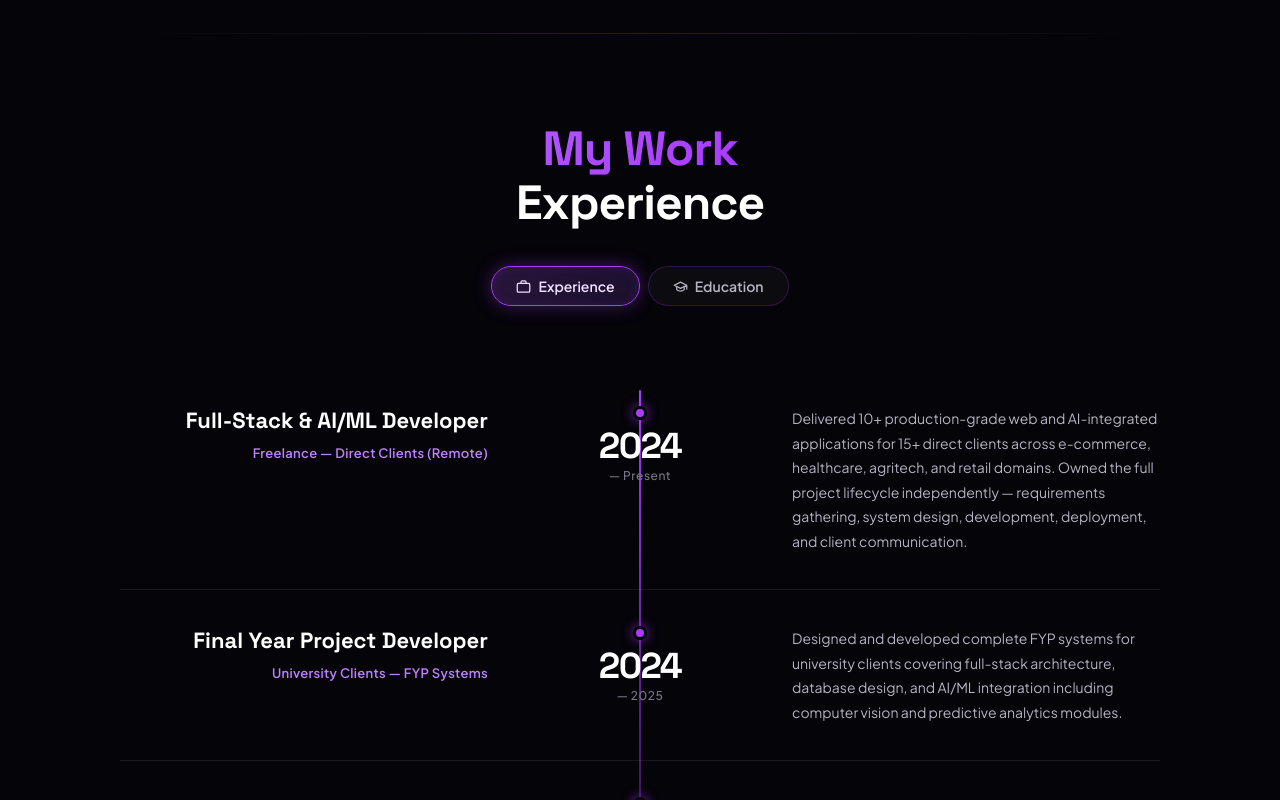
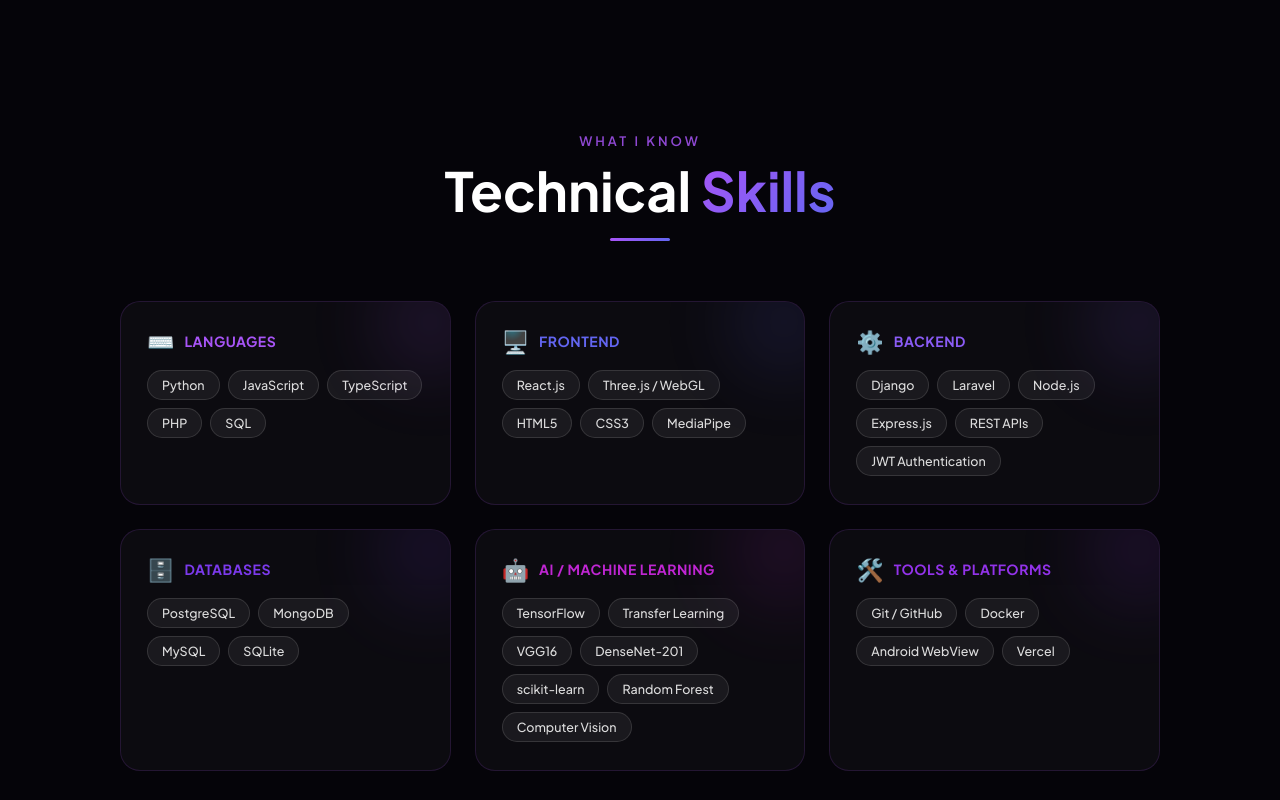
Before and after one commit to Awaisghan/MY-portfolio, a React (Vite) app: page / in a window 1280 px wide. Shown: the part 2440-3240 px from the top of the page. Built offline with nearby package versions, Linux system fonts and the light colour scheme.

Commit message:
Add Technical Skills section with animated cards

```diff
--- a/src/App.css
+++ b/src/App.css
@@ -2179,3 +2179,158 @@
     text-align: center;
   }
 }
+
+/* ═══════════════════════════════════════════════
+   TECHNICAL SKILLS SECTION
+═══════════════════════════════════════════════ */
+.skills-section {
+  padding: 100px 60px;
+  max-width: 1200px;
+  margin: 0 auto;
+  position: relative;
+}
+
+/* ── Heading ──────────────────────────────────── */
+.skills-heading {
+  text-align: center;
+  margin-bottom: 60px;
+  opacity: 0;
+  transform: translateY(30px);
+  transition: opacity 0.7s ease, transform 0.7s ease;
+}
+.skills-heading.sk-visible {
+  opacity: 1;
+  transform: translateY(0);
+}
+.skills-sub {
+  font-size: 13px;
+  font-weight: 600;
+  letter-spacing: 3px;
+  text-transform: uppercase;
+  color: rgba(168,85,247,0.85);
+  margin-bottom: 12px;
+}
+.skills-title {
+  font-size: clamp(36px, 5vw, 54px);
+  font-weight: 800;
+  color: #fff;
+  line-height: 1.1;
+  margin: 0 0 18px;
+}
+.skills-title-accent {
+  background: linear-gradient(135deg, #a855f7 0%, #6366f1 100%);
+  -webkit-background-clip: text;
+  -webkit-text-fill-color: transparent;
+  background-clip: text;
+}
+.skills-divider {
+  width: 60px;
+  height: 3px;
+  background: linear-gradient(90deg, #a855f7, #6366f1);
+  border-radius: 999px;
+  margin: 0 auto;
+}
+
+/* ── Cards Grid ───────────────────────────────── */
+.skills-grid {
+  display: grid;
+  grid-template-columns: repeat(3, 1fr);
+  gap: 24px;
+}
+
+/* ── Card ─────────────────────────────────────── */
+.sk-card {
+  position: relative;
+  background: rgba(255, 255, 255, 0.03);
+  border: 1px solid rgba(168,85,247,0.15);
+  border-radius: 20px;
+  padding: 28px 26px;
+  overflow: hidden;
+  opacity: 0;
+  transform: translateY(40px);
+  transition: opacity 0.55s ease, transform 0.55s ease,
+              border-color 0.3s ease, box-shadow 0.3s ease;
+}
+.sk-card.sk-card-visible {
+  opacity: 1;
+  transform: translateY(0);
+}
+.sk-card:hover {
+  border-color: var(--sk-color);
+  box-shadow: 0 0 30px var(--sk-glow), 0 8px 32px rgba(0,0,0,0.3);
+  transform: translateY(-4px);
+}
+
+/* Glow blob top-right */
+.sk-blob {
+  position: absolute;
+  top: -30px;
+  right: -30px;
+  width: 100px;
+  height: 100px;
+  background: var(--sk-glow);
+  border-radius: 50%;
+  filter: blur(40px);
+  pointer-events: none;
+  transition: opacity 0.3s ease;
+  opacity: 0.6;
+}
+.sk-card:hover .sk-blob {
+  opacity: 1;
+}
+
+/* ── Category Header ──────────────────────────── */
+.sk-header {
+  display: flex;
+  align-items: center;
+  gap: 10px;
+  margin-bottom: 18px;
+}
+.sk-icon {
+  font-size: 22px;
+  line-height: 1;
+}
+.sk-label {
+  font-size: 14px;
+  font-weight: 700;
+  color: var(--sk-color);
+  letter-spacing: 0.5px;
+  text-transform: uppercase;
+}
+
+/* ── Skill Pills ──────────────────────────────── */
+.sk-pills {
+  display: flex;
+  flex-wrap: wrap;
+  gap: 8px;
+}
+.sk-pill {
+  display: inline-block;
+  padding: 6px 14px;
+  border-radius: 999px;
+  font-size: 12.5px;
+  font-weight: 500;
+  color: rgba(255,255,255,0.85);
+  background: rgba(255,255,255,0.06);
+  border: 1px solid rgba(255,255,255,0.12);
+  transition: background 0.25s ease, border-color 0.25s ease,
+              color 0.25s ease, transform 0.2s ease;
+  cursor: default;
+}
+.sk-pill:hover {
+  background: var(--sk-glow);
+  border-color: var(--sk-color);
+  color: #fff;
+  transform: scale(1.05);
+}
+
+/* ── Responsive ───────────────────────────────── */
+@media (max-width: 1024px) {
+  .skills-grid { grid-template-columns: repeat(2, 1fr); }
+  .skills-section { padding: 80px 40px; }
+}
+@media (max-width: 600px) {
+  .skills-grid { grid-template-columns: 1fr; }
+  .skills-section { padding: 60px 20px; }
+  .skills-title { font-size: 34px; }
+}
--- a/src/App.jsx
+++ b/src/App.jsx
@@ -3,10 +3,10 @@
 import Hero from './components/Hero'
 import About from './components/About'
 import Projects from './components/Projects'
+import Skills from './components/Skills'
 import Experience from './components/Experience'
 import Services from './components/Services'
 import Testimonials from './components/Testimonials'
-import Footer from './components/Footer'
 import SocialSidebar from './components/SocialSidebar'
 import ResumeBtn from './components/ResumeBtn'
 import './App.css'
@@ -29,6 +29,9 @@
       {/* Projects Section */}
       <Projects />
 
+      {/* Technical Skills Section */}
+      <Skills />
+
       {/* Experience & Education Section */}
       <Experience />
 
@@ -37,9 +40,6 @@
 
       {/* Testimonials — What They Say */}
       <Testimonials />
-
-      {/* Contact & Footer Section */}
-      <Footer />
 
       {/* Bottom Sidebar: Social Links */}
       <SocialSidebar />
--- /dev/null
+++ b/src/components/Skills.jsx
@@ -0,0 +1,117 @@
+import React, { useEffect, useRef, useState } from 'react'
+
+const skillCategories = [
+  {
+    id: 'languages',
+    icon: '⌨️',
+    label: 'Languages',
+    color: '#a855f7',
+    glow: 'rgba(168,85,247,0.25)',
+    skills: ['Python', 'JavaScript', 'TypeScript', 'PHP', 'SQL'],
+  },
+  {
+    id: 'frontend',
+    icon: '🖥️',
+    label: 'Frontend',
+    color: '#6366f1',
+    glow: 'rgba(99,102,241,0.25)',
+    skills: ['React.js', 'Three.js / WebGL', 'HTML5', 'CSS3', 'MediaPipe'],
+  },
+  {
+    id: 'backend',
+    icon: '⚙️',
+    label: 'Backend',
+    color: '#8b5cf6',
+    glow: 'rgba(139,92,246,0.25)',
+    skills: ['Django', 'Laravel', 'Node.js', 'Express.js', 'REST APIs', 'JWT Authentication'],
+  },
+  {
+    id: 'databases',
+    icon: '🗄️',
+    label: 'Databases',
+    color: '#7c3aed',
+    glow: 'rgba(124,58,237,0.25)',
+    skills: ['PostgreSQL', 'MongoDB', 'MySQL', 'SQLite'],
+  },
+  {
+    id: 'ai',
+    icon: '🤖',
+    label: 'AI / Machine Learning',
+    color: '#c026d3',
+    glow: 'rgba(192,38,211,0.25)',
+    skills: ['TensorFlow', 'Transfer Learning', 'VGG16', 'DenseNet-201', 'scikit-learn', 'Random Forest', 'Computer Vision'],
+  },
+  {
+    id: 'tools',
+    icon: '🛠️',
+    label: 'Tools & Platforms',
+    color: '#9333ea',
+    glow: 'rgba(147,51,234,0.25)',
+    skills: ['Git / GitHub', 'Docker', 'Android WebView', 'Vercel'],
+  },
+]
+
+export default function Skills() {
+  const sectionRef = useRef(null)
+  const [visible, setVisible] = useState(false)
+
+  useEffect(() => {
+    const observer = new IntersectionObserver(
+      ([entry]) => { if (entry.isIntersecting) setVisible(true) },
+      { threshold: 0.1 }
+    )
+    if (sectionRef.current) observer.observe(sectionRef.current)
+    return () => observer.disconnect()
+  }, [])
+
+  return (
+    <section id="skills" className="skills-section" ref={sectionRef}>
+      {/* Heading */}
+      <div className={`skills-heading ${visible ? 'sk-visible' : ''}`}>
+        <p className="skills-sub">What I Know</p>
+        <h2 className="skills-title">
+          Technical{' '}
+          <span className="skills-title-accent">Skills</span>
+        </h2>
+        <div className="skills-divider" />
+      </div>
+
+      {/* Grid of categories */}
+      <div className="skills-grid">
+        {skillCategories.map((cat, i) => (
+          <div
+            key={cat.id}
+            className={`sk-card ${visible ? 'sk-card-visible' : ''}`}
+            style={{
+              transitionDelay: visible ? `${i * 0.08}s` : '0s',
+              '--sk-color': cat.color,
+              '--sk-glow': cat.glow,
+            }}
+          >
+            {/* Top-right glow blob */}
+            <div className="sk-blob" />
+
+            {/* Category header */}
+            <div className="sk-header">
+              <span className="sk-icon">{cat.icon}</span>
+              <span className="sk-label">{cat.label}</span>
+            </div>
+
+            {/* Skill pills */}
+            <div className="sk-pills">
+              {cat.skills.map((skill, j) => (
+                <span
+                  key={skill}
+                  className="sk-pill"
+                  style={{ animationDelay: visible ? `${i * 0.08 + j * 0.05}s` : '0s' }}
+                >
+                  {skill}
+                </span>
+              ))}
+            </div>
+          </div>
+        ))}
+      </div>
+    </section>
+  )
+}
```
